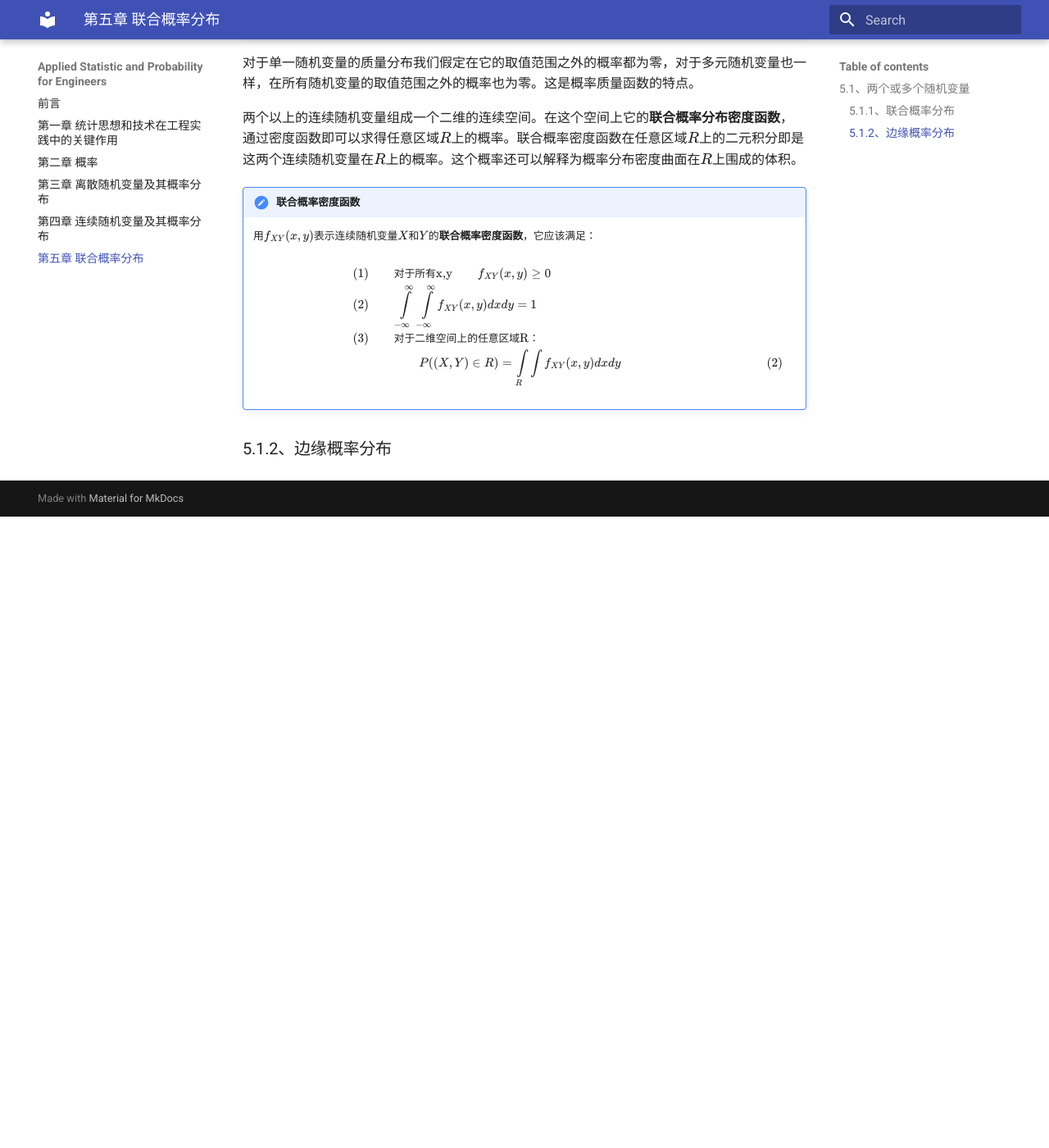
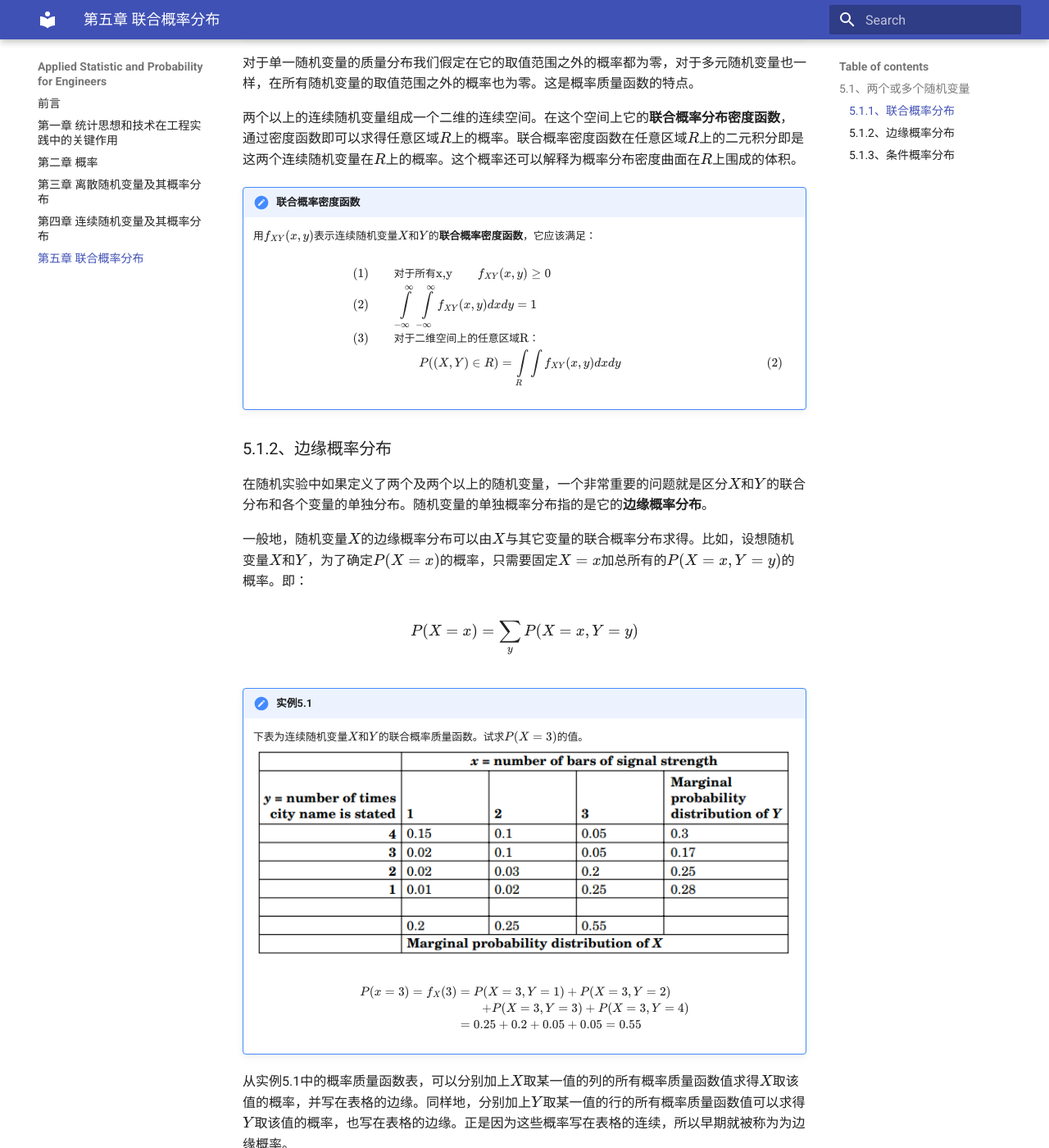
Before and after one commit to chenmich/applied_statistic_and_probability_for_engineers, an MkDocs documentation site: the page built from docs/fifth.md, in a window 1280 px wide and 1400 px high, scrolled down 1513 px. Shown: the whole window at 82% size. Built offline with MkDocs 1.6.1 and Material for MkDocs 9.7.7, drawn with Linux system fonts in a browser that asks for light colours; before the commit the page ends 2143 px from its top, so only the background shows below that; some of the changed text lies outside the part shown.

Commit message:
complete 5.1.2

```diff
--- a/docs/fifth.md
+++ b/docs/fifth.md
@@ -45,3 +45,40 @@
     $$
 
 ### 5.1.2、边缘概率分布
+
+在随机实验中如果定义了两个及两个以上的随机变量，一个非常重要的问题就是区分$X$和$Y$的联合分布和各个变量的单独分布。随机变量的单独概率分布指的是它的**边缘概率分布**。
+
+一般地，随机变量$X$的边缘概率分布可以由$X$与其它变量的联合概率分布求得。比如，设想随机变量$X$和$Y$，为了确定$P(X=x)$的概率，只需要固定$X=x$加总所有的$P(X=x,Y=y)$的概率。即：
+
+$$
+P(X=x)=\sum\limits_{y}P(X=x,Y=y)
+$$
+
+!!!note "实例5.1"
+    下表为连续随机变量$X$和$Y$的联合概率质量函数。试求$P(X=3)$的值。
+    ![table5.1](images/table5.1.png)
+
+    $$
+    \begin{align}
+    P(x=3)=f_{X}(3)&=P(X=3,Y=1)+P(X=3,Y=2)\nonumber\\
+    &\qquad+P(X=3,Y=3)+P(X=3,Y=4)\nonumber\\
+    &=0.25+0.2+0.05+0.05=0.55\nonumber
+    \end{align}
+    $$
+
+从实例5.1中的概率质量函数表，可以分别加上$X$取某一值的列的所有概率质量函数值求得$X$取该值的概率，并写在表格的边缘。同样地，分别加上$Y$取某一值的行的所有概率质量函数值可以求得$Y$取该值的概率，也写在表格的边缘。正是因为这些概率写在表格的连续，所以早期就被称为为边缘概率。
+
+对于连续随机变量，仍然是求和的概念，只是要用积分求和，所以有：
+
+!!!note "边缘概率密度函数"
+    连续随机变量$X$和$Y$的联合概率密度函数为$f_{XY}(x,y)$，则$X$和$Y$的**边缘概率密度函数**分别为：
+
+    $$
+    \begin{equation}
+    f_{X}(x)=\int\limits_{y} f_{XY}(x,y)dy\qquad\text{和}\qquad f_{Y}=\int\limits_{x}f_{XY}(x,y)dx\qquad
+    \end{equation}
+    $$
+
+    其中，第一个积分是针对$X=x$时所有$(X,Y)$的积分，第二个积分是针对$Y=y$时对所有$(X,Y)$的积分。
+
+### 5.1.3、条件概率分布
```
Also changed, not shown: docs/images/table5.1.png (added).
